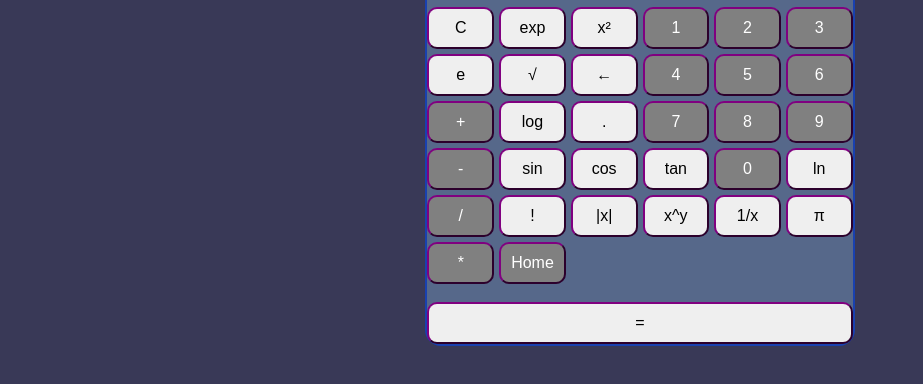
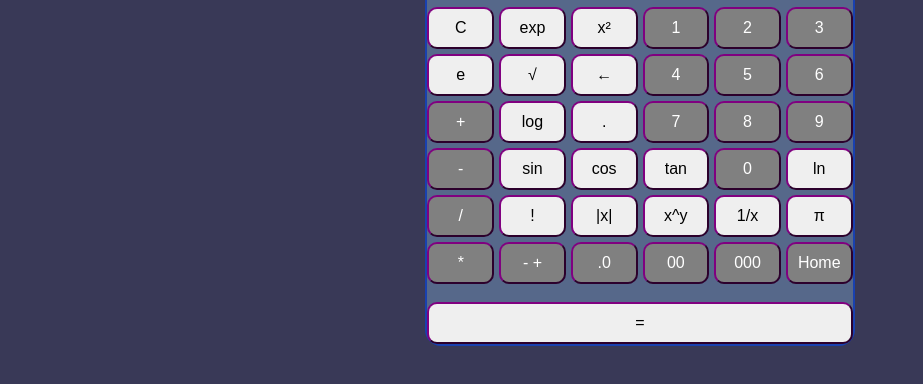
Before and after one commit to EnnieMnndolo/True, a plain HTML site: page Scientific.html in a window 1280 px wide. Shown: the part 226-610 px from the top of the page, without its empty margins (0-923 px from the left). Drawn offline with Linux system fonts and the light colour scheme.

Commit message:
Update Scientific.html

```diff
--- a/Scientific.html
+++ b/Scientific.html
@@ -213,6 +213,13 @@
       <button onclick="inverse()">1/x</button>
       <button onclick="pi()">π</button>
       <button onclick="appendToDisplay('*')" style="background-color: grey; color: white;">*</button>
+      <button onclick="appendToDisplay('-+')" style="background-color: grey; color: white;">- +</button>
+      <button onclick="appendToDisplay('.0')" style="background-color: grey; color: white;">.0</button>
+      <button onclick="appendToDisplay('00')" style="background-color: grey; color: white;">00</button>
+      <button onclick="appendToDisplay('000')" style="background-color: grey; color: white;">000</button>
+
+
+
 
 
       <a href="index.html"><button onclick="( )" style="background-color: grey; color: white; width: 4m;">Home</button></a>
```
